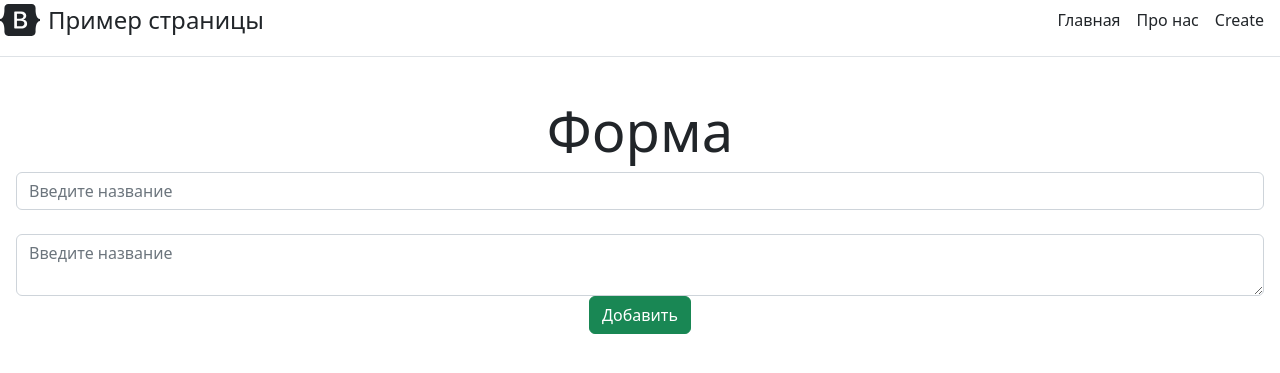
After one commit to lattecoff/django_website, a Django app: page /create in a window 1280 px wide. The commit adds this page. Shown: the top 373 px of the page. Run offline with Django 4.2, Linux system fonts and the light colour scheme.

Commit message:
Added page with form.

```diff
--- a/main/templates/main/base.html
+++ b/main/templates/main/base.html
@@ -16,7 +16,7 @@
 		<nav class="d-inline-flex mt-2 mt-md-0 ms-md-auto">
 		  <a class="me-3 py-2 text-dark text-decoration-none" href="{% url "home" %}">Главная</a>
 		  <a class="me-3 py-2 text-dark text-decoration-none" href="{% url "about" %}">Про нас</a>
-		  <a class="me-3 py-2 text-dark text-decoration-none"
+		  <a class="me-3 py-2 text-dark text-decoration-none" href="{% url "create" %}">Create</a>
 		</nav>
 	</div>
 
--- /dev/null
+++ b/main/templates/main/create.html
@@ -0,0 +1,11 @@
+{% extends "main/base.html" %}
+
+
+{% block content %}
+	<h1 class="display-4 fw-normal">Форма</h1>
+	<form method="post">
+		<input type="text" placeholder="Введите название" class="form-control"><br>
+		<textarea type="text" placeholder="Введите название" class="form-control"></textarea>
+		<button type="submit" class="btn btn-success">Добавить</button>
+	</form>
+{% endblock %}
--- /dev/null
+++ b/main/templates/main/forms.py
@@ -0,0 +1,7 @@
+from ...models import Task
+from django.forms import ModelForm
+
+class TaskForm(ModelForm):
+	class Meta:
+		model = Task
+		fields = ["title", "task"]
--- a/main/urls.py
+++ b/main/urls.py
@@ -3,5 +3,6 @@ from . import views
 
 urlpatterns = [
     path("", views.index, name="home"),
-    path("about_us", views.about, name="about")
+    path("about_us", views.about, name="about"),
+    path("create", views.create, name="create")
 ]
--- a/main/views.py
+++ b/main/views.py
@@ -1,6 +1,7 @@
 from django.shortcuts import render
 from django.http import HttpResponse
 from .models import Task
+from main.templates.main.forms import TaskForm
 
 # Create your views here.
 def index(request):
@@ -10,3 +11,10 @@ def index(request):
 
 def about(request):
 	return render(request, "main/about.html")
+
+
+def create(request):
+	form = TaskForm()
+	context = {"form":form}
+
+	return render(request, "main/create.html")
```
Also changed, not shown: main/migrations/0002_alter_task_options.py (added).
